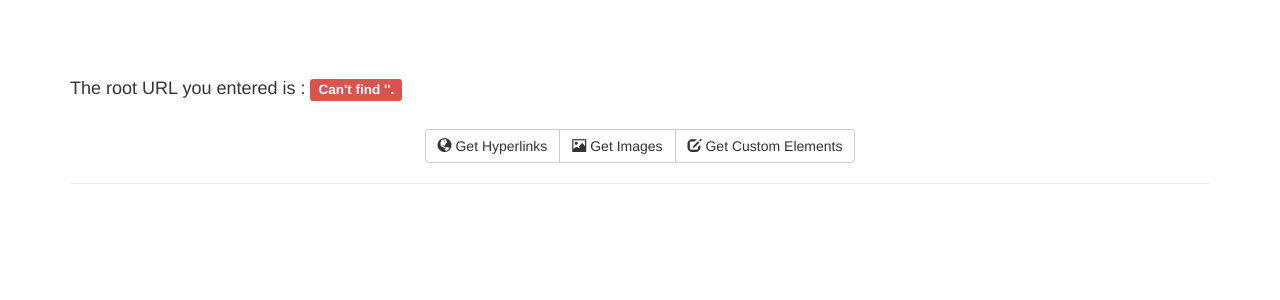
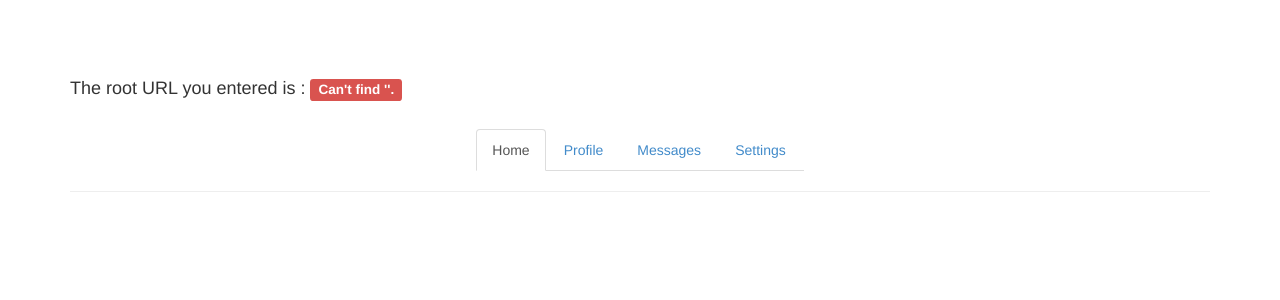
Before and after one commit to jszalkowski/SkyScrapper, a PHP site: page /scrape_home.php in a window 1280 px wide. Shown: the part 91-391 px from the top of the page. Run offline with PHP 8.4, Linux system fonts and the light colour scheme; data that the repository does not hold is empty.

Commit message:
file name change and tabs added

```diff
--- a/functions/scrape.php
+++ b/functions/scrape.php
@@ -1,4 +1,5 @@
 <?php
+include("simple_html_dom.php");
 if (isset($_POST['url']))
 {
     $url=$_POST['url'];
--- a/scrape_home.php
+++ b/scrape_home.php
@@ -68,21 +68,17 @@ else
         <p>
         <h4 class="pull-left">The root URL you entered is : <span class="label label-info"><?php echo $url ;?></span> <?php echo $var;?> </h4>
         </p>
-
       </div>
-      <div class="col-lg-12">
-       <br>
-      <div class="btn-group">
-  <button id="button" type="submit" name="hyper" class="btn btn-default" value="<?php echo $url ;?>">
-  <span class="glyphicon glyphicon-globe"></span> Get Hyperlinks</button>
-
-  <button id="button" type="submit" name="image" class="btn btn-default" value="<?php echo $url ;?>">
-  <span class="glyphicon glyphicon-picture"></span> Get Images</button>
-
-  <button id="button" type="button" name="custom" class="btn btn-default" value="<?php echo $url ;?>">
-  <span class="glyphicon glyphicon-edit"></span> Get Custom Elements</button>
-
-</div><hr>
+      <div class="col-lg-12"> <br>
+        <div class="btn-group">
+          <ul class="nav nav-tabs" role="tablist">
+  <li class="active"><a href="#home" role="tab" data-toggle="tab">Home</a></li>
+  <li><a href="#profile" role="tab" data-toggle="tab">Profile</a></li>
+  <li><a href="#messages" role="tab" data-toggle="tab">Messages</a></li>
+  <li><a href="#settings" role="tab" data-toggle="tab">Settings</a></li>
+</ul>
+        </div>
+        <hr>
         <style>
 	  .limit{
 		width: 500px;
@@ -93,7 +89,7 @@ else
 		text-align:left;
 	  }
 	  </style>
-        <p>
+        <p id="disp">
 
       </div>
     </div>
```
Also changed, not shown: scrape_home_old.php (renamed from scrape_home - Copy.php).
